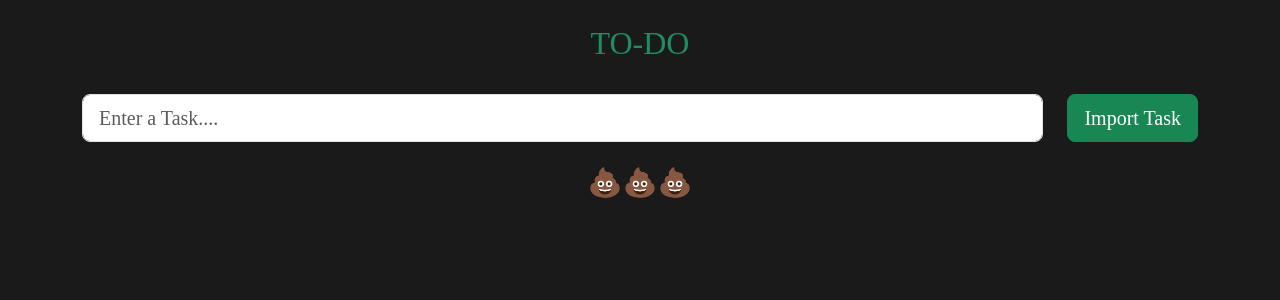
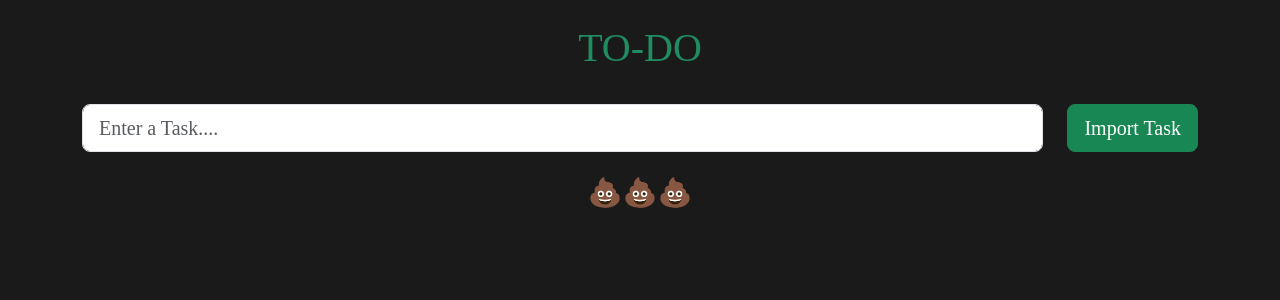
Before and after one commit to SHANGAMESHDK/todo, a React (Vite) app: page / in a window 1280 px wide. Shown: the top 300 px of the page. Built offline with nearby package versions, Linux system fonts and the light colour scheme.

Commit message:
Update App.jsx

```diff
--- a/src/App.jsx
+++ b/src/App.jsx
@@ -54,7 +54,7 @@ function App() {
   return (
     <div className="container App">
       <br />
-      <h2>TO-DO</h2>
+      <h1>TO-DO</h1>
       <br />
 
       {/* Input Section */}
```
